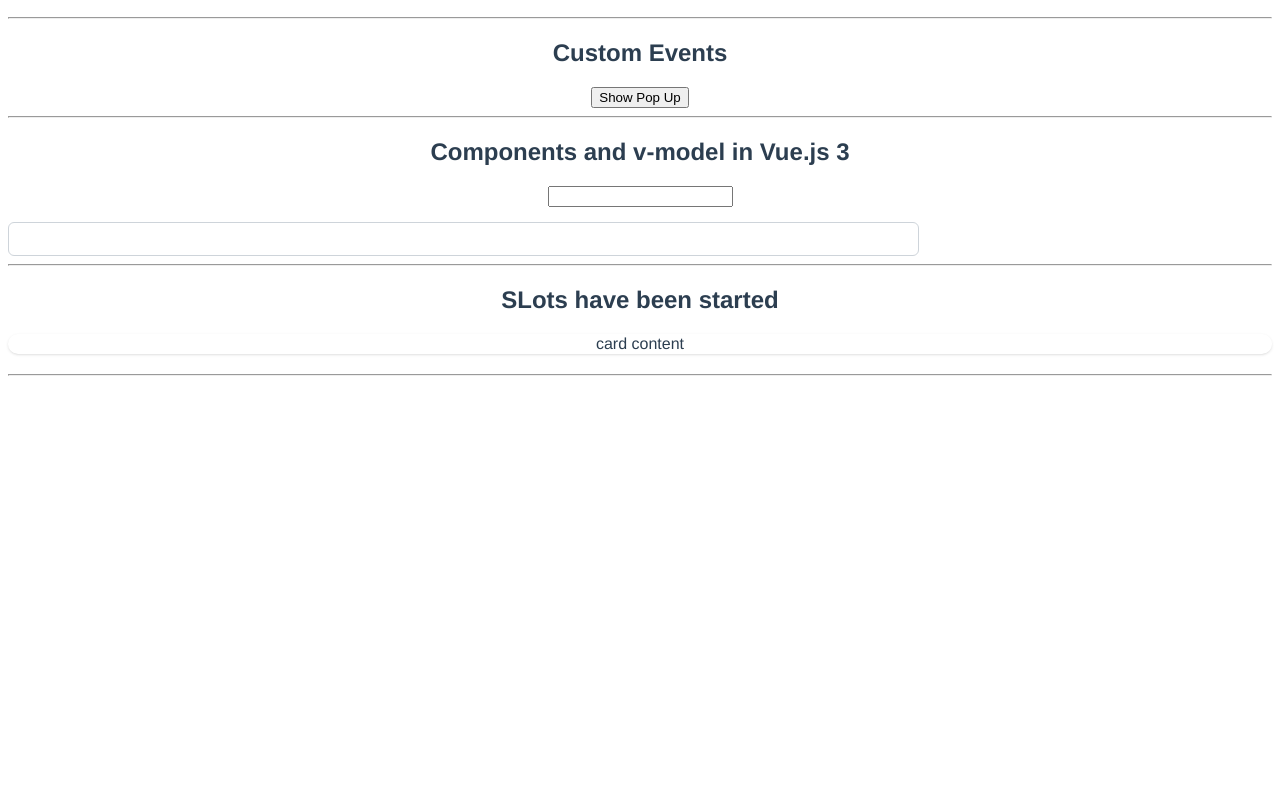
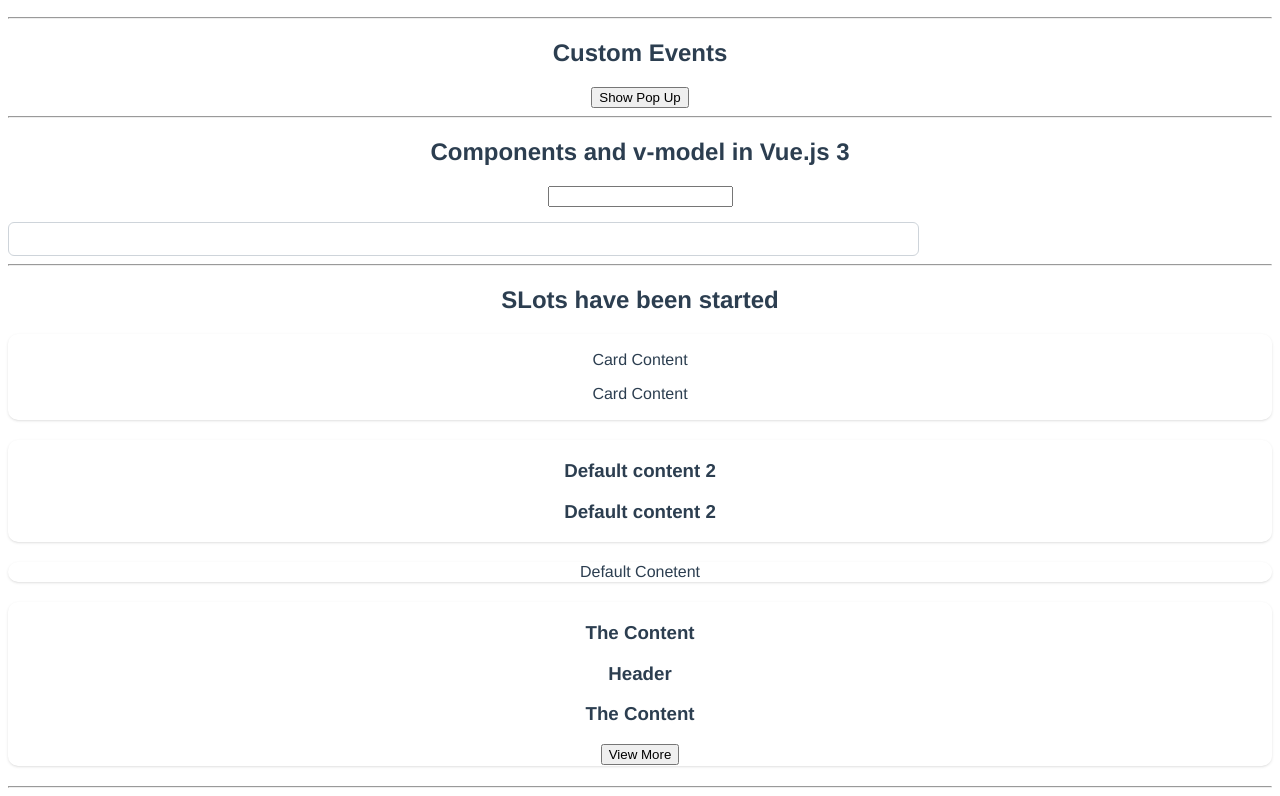
Before and after one commit to OzzayNetwork/vue-components-hello-world, a Vue app: page / in a window 1280 px wide. Shown: the part 790-1586 px from the top of the page. Before the commit the page ends 1174 px from the top, so only its background shows below. Built offline with nearby package versions, Linux system fonts and the light colour scheme.

Commit message:
kelvin more on slots

```diff
--- a/src/App.vue
+++ b/src/App.vue
@@ -23,10 +23,33 @@
     <input type="text" v-model="newName">
 
     <InputComponet/>
+
+
   <hr>
 
   <h2>SLots have been started</h2>
-  <cardComponent/>
+  <cardComponent>
+    <p>Card Content</p>
+  </cardComponent>
+  <cardComponent>
+   <h3>Default content 2</h3>
+  </cardComponent>
+
+  <cardComponent>
+  </cardComponent>
+
+  <cardComponent>
+    <template v-slot:header>
+      <h3>Header</h3>
+    </template>
+
+    <template v-slot:default>
+      <h3>The Content</h3>
+    </template>
+    <template v-slot:footer>
+      <button>View More</button>
+    </template>
+  </cardComponent>
   <hr>
 
 </template>
--- a/src/components/Card.vue
+++ b/src/components/Card.vue
@@ -1,12 +1,24 @@
 <template>
     <div class="card">
-        card content
+       <slot>Default Conetent</slot>
+
+       <div id="card-header">
+        <slot name="header"></slot>
+       </div>
+       <div id="card-content">
+        <!-- will treated as default if it has no name -->
+        <slot></slot>
+       </div>
+       <div id="card-footer">
+        <slot name="footer"></slot>
+       </div>
     </div>
 </template>
 
 <script>
     export default {
-        name: 'CardComponent'
+        name: 'CardComponent',
+
     }
 </script>
 
```
Also changed, not shown: src/components/NameList.vue (added, +15 -0 lines), public/Images/pexels-souvenirpixels-414612.jpg (added).
